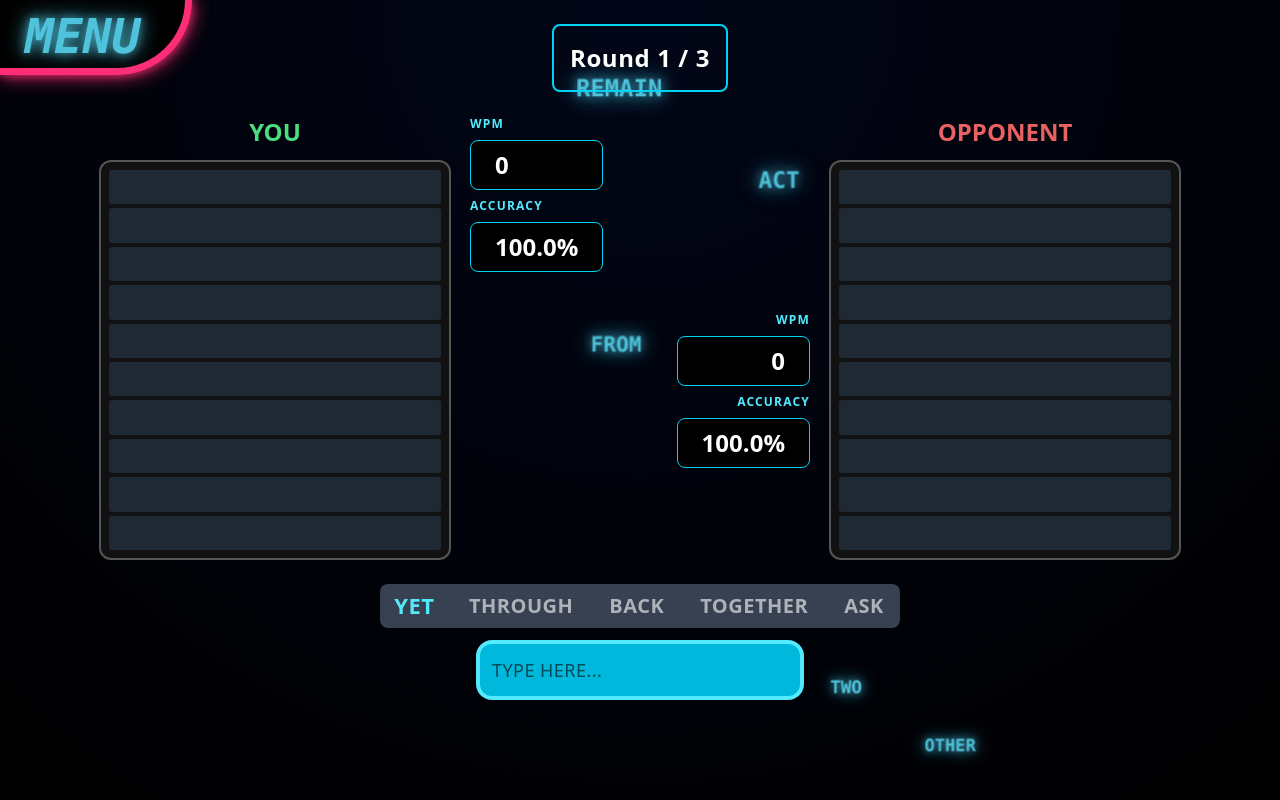
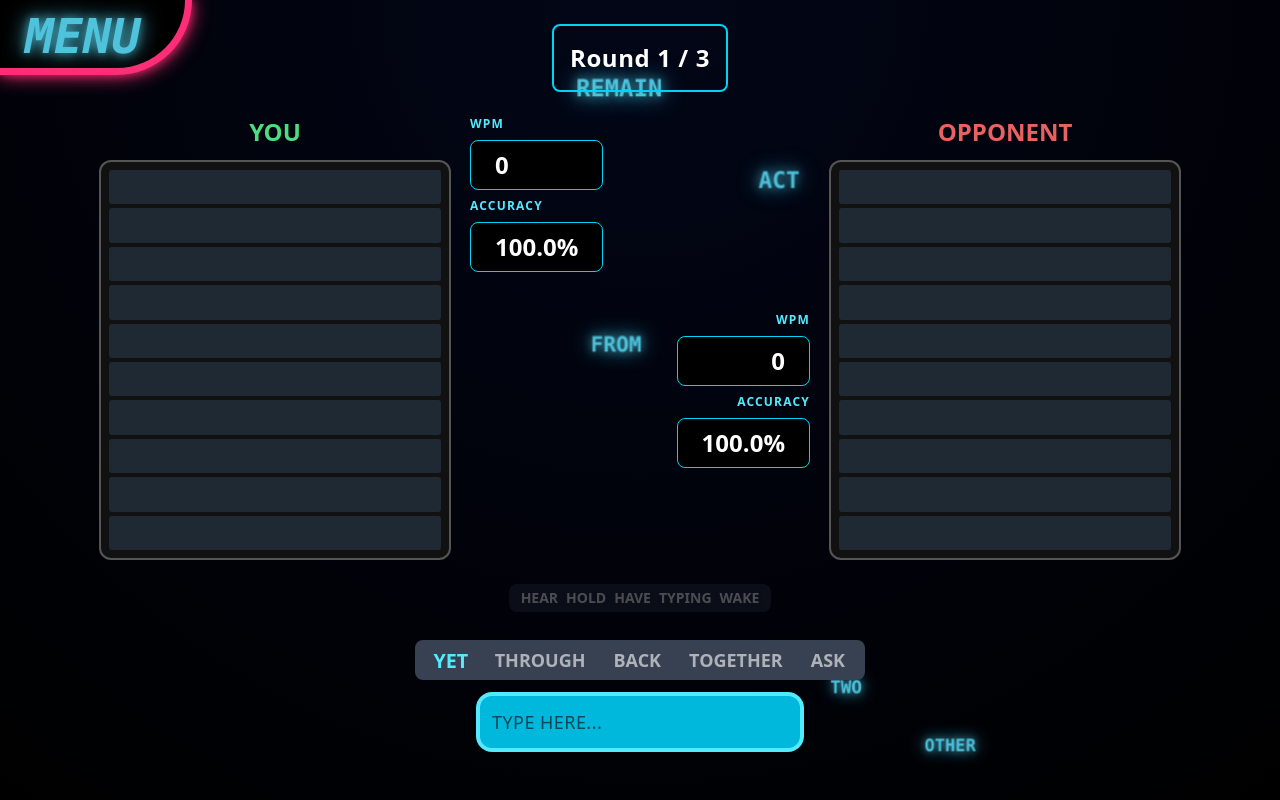
Before and after one commit to Bwin44/TriggerFingerGame, a React (Vite) app in the folder triggerfinger/: page / in a window 1280 px wide. Both pictures are taken after a click on the button "START GAME". Built offline with nearby package versions, Linux system fonts and the light colour scheme.

Commit message:
Implementedd 'next word queue' function

```diff
--- a/triggerfinger/src/components/Game.jsx
+++ b/triggerfinger/src/components/Game.jsx
@@ -105,6 +105,9 @@ export default function Game({ onGameOver }) {
   const [currentWordIndex, setCurrentWordIndex] = useState(0);
 
   const [words, setWords] = useState(() =>
+    Array.from({ length: WORD_QUEUE_SIZE }, randomWord)
+  );
+  const [nextWords, nextSetWords] = useState(() =>
     Array.from({ length: WORD_QUEUE_SIZE }, randomWord)
   );
 
@@ -235,8 +238,9 @@ export default function Game({ onGameOver }) {
     }
     // 🧠 If this WAS the 5th word → shift entire queue
     else {
-      setWords(Array.from({ length: WORD_QUEUE_SIZE }, randomWord));
-      setWordStatuses(Array(WORD_QUEUE_SIZE).fill("current"));
+      setWords(nextWords);
+      nextSetWords(Array.from({ length: WORD_QUEUE_SIZE }, randomWord));
+      setWordStatuses(Array(WORD_QUEUE_SIZE).fill(null));
       setCurrentWordIndex(0);
     }
 
@@ -307,6 +311,7 @@ export default function Game({ onGameOver }) {
     setCurrentWordIndex(0);
     setWords(Array.from({ length: WORD_QUEUE_SIZE }, randomWord));
     setWordStatuses(Array.from({ length: WORD_QUEUE_SIZE }, (_, i) => i === 0 ? "current" : "current"));
+    setWordStatuses(Array(WORD_QUEUE_SIZE).fill(null));
     setCorrectChars(0);
     setTotalChars(0);
     setInput("");
@@ -369,8 +374,29 @@ export default function Game({ onGameOver }) {
 
         <div className="flex flex-col items-center gap-4">
           {/* WORD QUEUE */}
-          <div className="flex flex-nonwrap items-center justify-center gap-3 p-1 text-xl font-bold rounded-lg tracking-wide
-          overflow-x-hidden overflow-y-hidden whitespace-nowrap max-w-full bg-[#374151]">
+          <div className="relative h-24 flex flex-col items-center justify-end overflow-hidden">
+
+  {/* NEXT WORD QUEUE (preview) */}
+  <motion.div
+    key="next"
+    className="absolute top-0 flex items-center gap-2 text-sm font-bold
+               px-3 py-1 rounded-lg bg-[#374151]/50 opacity-40 text-white/70"
+    initial={{ y: -10, opacity: 0 }}
+    animate={{ y: 0, opacity: 0.4 }}
+  >
+    {nextWords.map((w, i) => (
+      <span key={i}>{w}</span>
+    ))}
+  </motion.div>
+
+  {/* CURRENT WORD QUEUE */}
+  <motion.div
+    key="current"
+    className="flex items-center gap-3 px-3 py-1 text-lg font-bold
+               rounded-lg bg-[#374151]"
+    layout
+    transition={{ type: "spring", stiffness: 200, damping: 20 }}
+  >
     {words.map((w, i) => {
       const status = wordStatuses[i];
       const isActive = i === currentWordIndex;
@@ -378,7 +404,7 @@ export default function Game({ onGameOver }) {
       return (
         <span
           key={i}
-                  className={`px-3 py-1 rounded-lg transition-all duration-200
+          className={`px-2 py-0.5 rounded-md transition-all duration-200
             ${status === "correct"
               ? "text-green-400"
               : status === "incorrect"
@@ -392,8 +418,10 @@ export default function Game({ onGameOver }) {
         </span>
       );
     })}
+  </motion.div>
 
 </div>
+
 
           {/* INPUT */}
           {gameStarted && (
```
Lines whose indentation alone changed are shown as unchanged.
